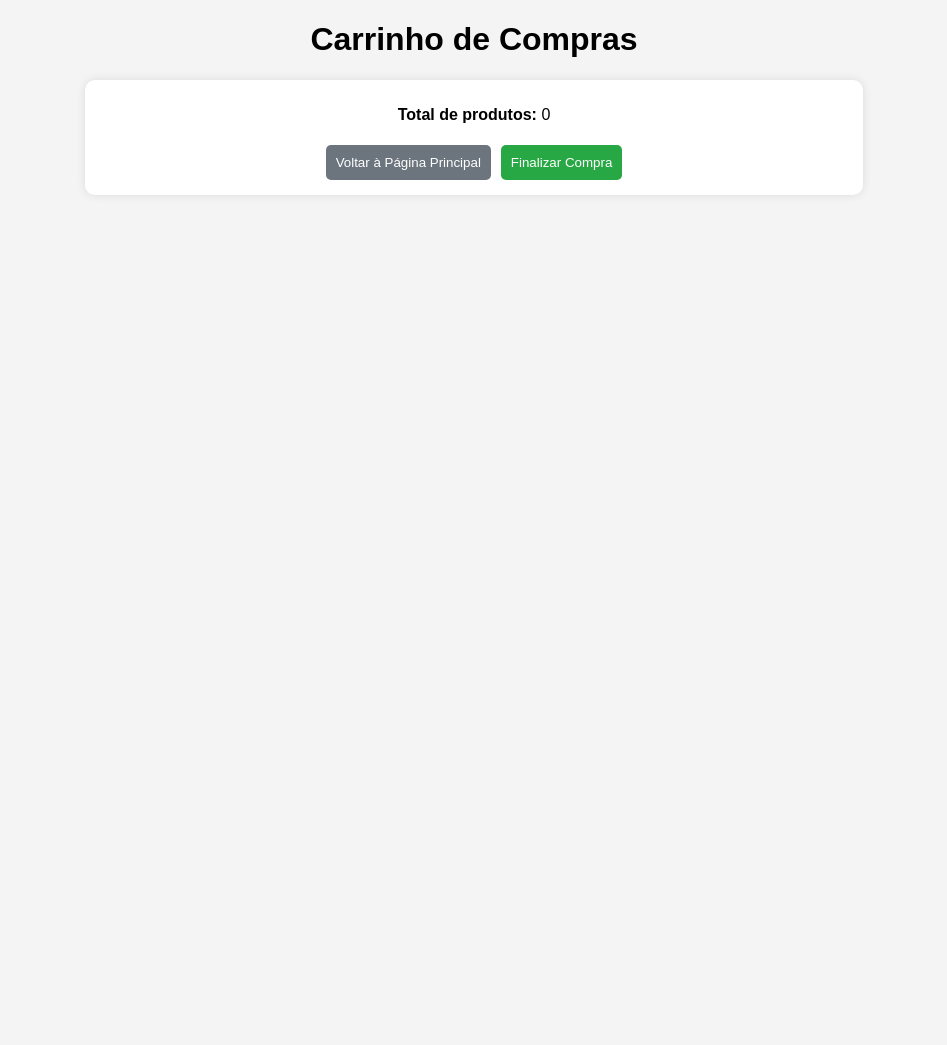
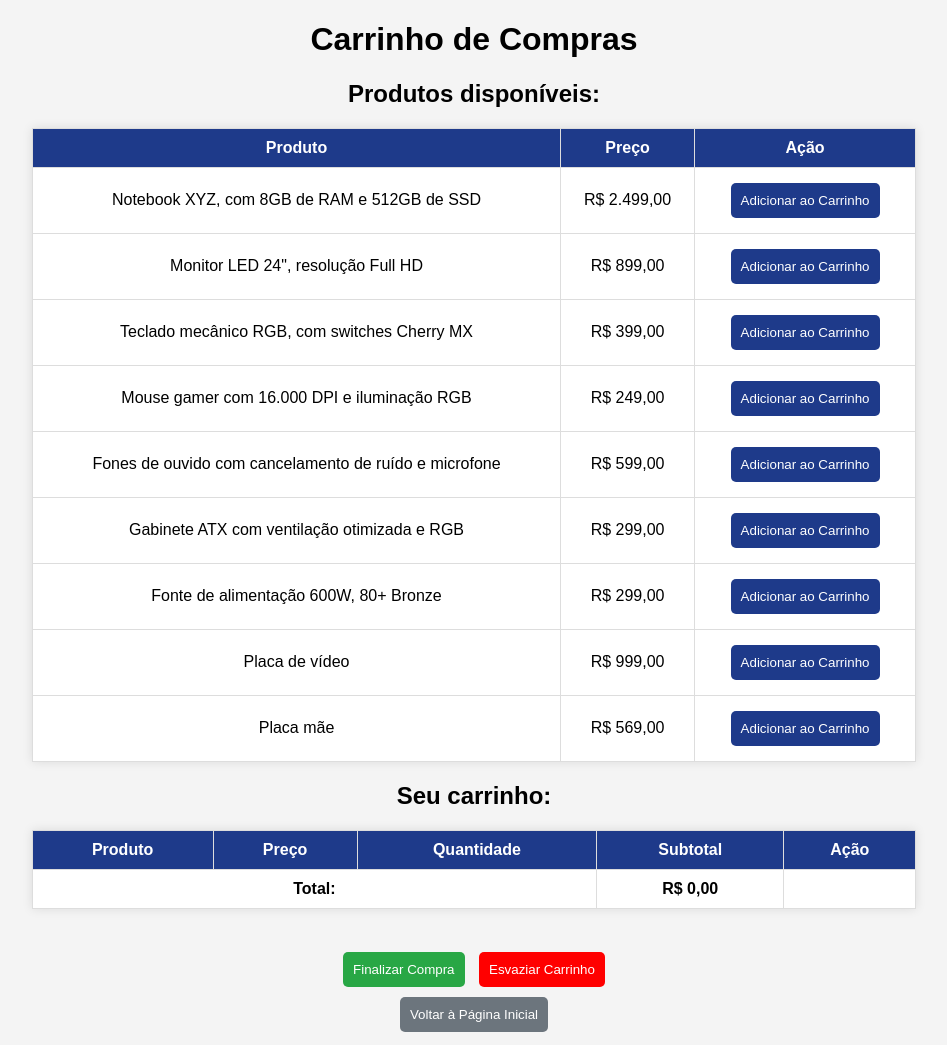
Before and after one commit to Devwjr/Ecommerce-php, a PHP site: page /carrinho.php in a window 1280 px wide. Shown: the whole page, without its empty margins (166-1113 px from the left). Before the commit the page ends 180 px from the top, so only its background shows below. Run offline with PHP 8.4, Linux system fonts and the light colour scheme; the visitor is signed in with stand-in values (Sample User, id 1); data that the repository does not hold is empty.

Commit message:
segundo  commit

```diff
--- a/carrinho.php
+++ b/carrinho.php
@@ -1,24 +1,53 @@
 <?php
 session_start();
 
-if (isset($_GET['carregar'])) {
-    if (empty($_SESSION['carrinho'])) {
-        echo '<p>Carrinho vazio!</p>';
+// Lista de produtos disponíveis
+$produtos = [
+    1 => ['nome' => 'Notebook XYZ, com 8GB de RAM e 512GB de SSD', 'preco' => 2499.00],
+    2 => ['nome' => 'Monitor LED 24", resolução Full HD', 'preco' => 899.00],
+    3 => ['nome' => 'Teclado mecânico RGB, com switches Cherry MX', 'preco' => 399.00],
+    4 => ['nome' => 'Mouse gamer com 16.000 DPI e iluminação RGB', 'preco' => 249.00],
+    5 => ['nome' => 'Fones de ouvido com cancelamento de ruído e microfone', 'preco' => 599.00],
+    6 => ['nome' => 'Gabinete ATX com ventilação otimizada e RGB', 'preco' => 299.00],
+    7 => ['nome' => 'Fonte de alimentação 600W, 80+ Bronze', 'preco' => 299.00],
+    8 => ['nome' => 'Placa de vídeo', 'preco' => 999.00],
+    9 => ['nome' => 'Placa mãe', 'preco' => 569.00],
+];
+
+// Inicia o carrinho na sessão, se não existir
+if (!isset($_SESSION['carrinho'])) {
+    $_SESSION['carrinho'] = [];
+}
+
+// Adicionar produto ao carrinho
+if (isset($_GET['adicionar']) && isset($produtos[$_GET['adicionar']])) {
+    $produto_id = $_GET['adicionar'];
+
+    if (isset($_SESSION['carrinho'][$produto_id])) {
+        $_SESSION['carrinho'][$produto_id]['quantidade'] += 1;
     } else {
-        $total = 0;
+        $_SESSION['carrinho'][$produto_id] = [
+            'nome' => $produtos[$produto_id]['nome'],
+            'preco' => $produtos[$produto_id]['preco'],
+            'quantidade' => 1
+        ];
+    }
 
-        echo "<ul>";
-        foreach ($_SESSION['carrinho'] as $produto_id => $quantidade) {
-            echo "<li>Produto ID: $produto_id | Quantidade: $quantidade</li>";
-            $total += $quantidade; // Soma total de itens
-        }
-        echo "</ul>";
+    header("Location: carrinho.php");
+    exit;
+}
 
-        echo "<p><strong>Total de produtos:</strong> $total</p>";
+// Excluir item do carrinho
+if (isset($_GET['remover']) && isset($_SESSION['carrinho'][$_GET['remover']])) {
+    unset($_SESSION['carrinho'][$_GET['remover']]);
+    header("Location: carrinho.php");
+    exit;
+}
 
-        echo '<a href="index.php"><button class="btn-voltar">Voltar à Página Principal</button></a>';
-        echo '<button class="btn-finalizar" onclick="finalizarCompra()">Finalizar Compra</button>';
-    }
+// Deletar todos os itens do carrinho
+if (isset($_GET['deletar_tudo'])) {
+    $_SESSION['carrinho'] = [];
+    header("Location: carrinho.php");
     exit;
 }
 ?>
@@ -35,15 +64,20 @@
             background-color: #f4f4f4;
             text-align: center;
         }
-        #carrinho {
-            margin-top: 20px;
+        table {
+            width: 70%;
+            margin: 20px auto;
+            border-collapse: collapse;
+            background: white;
+            box-shadow: 0 0 10px rgba(0, 0, 0, 0.1);
+        }
+        th, td {
             padding: 10px;
-            background: white;
-            border-radius: 10px;
-            width: 60%;
-            margin-left: auto;
-            margin-right: auto;
-            box-shadow: 0 0 10px rgba(0, 0, 0, 0.1);
+            border: 1px solid #ddd;
+        }
+        th {
+            background-color: #1e3a8a;
+            color: white;
         }
         button {
             background-color: #1e3a8a;
@@ -69,25 +103,78 @@
         .btn-finalizar:hover {
             background-color: #218838;
         }
+        .btn-deletar {
+            background-color: red;
+        }
+        .btn-deletar:hover {
+            background-color: darkred;
+        }
+        .delete-item {
+            color: red;
+            font-weight: bold;
+            text-decoration: none;
+        }
     </style>
-    <script>
-        function carregarCarrinho() {
-            fetch("carrinho.php?carregar=1")
-                .then(response => response.text())
-                .then(data => document.getElementById("carrinho").innerHTML = data);
-        }
-
-        function finalizarCompra() {
-            window.location.href = "checkout.php"; // Redireciona para o checkout
-        }
-
-        window.onload = carregarCarrinho;
-    </script>
 </head>
 <body>
 
 <h1>Carrinho de Compras</h1>
-<div id="carrinho"></div>
+
+<h2>Produtos disponíveis:</h2>
+<table>
+    <tr>
+        <th>Produto</th>
+        <th>Preço</th>
+        <th>Ação</th>
+    </tr>
+    <?php foreach ($produtos as $id => $produto): ?>
+        <tr>
+            <td><?= $produto['nome']; ?></td>
+            <td>R$ <?= number_format($produto['preco'], 2, ',', '.'); ?></td>
+            <td><a href="carrinho.php?adicionar=<?= $id; ?>"><button>Adicionar ao Carrinho</button></a></td>
+        </tr>
+    <?php endforeach; ?>
+</table>
+
+<h2>Seu carrinho:</h2>
+<?php if (empty($_SESSION['carrinho'])): ?>
+    <p>Carrinho vazio!</p>
+<?php else: ?>
+    <table>
+        <tr>
+            <th>Produto</th>
+            <th>Preço</th>
+            <th>Quantidade</th>
+            <th>Subtotal</th>
+            <th>Ação</th>
+        </tr>
+        <?php
+        $total = 0;
+        foreach ($_SESSION['carrinho'] as $id => $produto):
+            $subtotal = $produto['preco'] * $produto['quantidade'];
+            $total += $subtotal;
+        ?>
+            <tr>
+                <td><?= $produto['nome']; ?></td>
+                <td>R$ <?= number_format($produto['preco'], 2, ',', '.'); ?></td>
+                <td><?= $produto['quantidade']; ?></td>
+                <td>R$ <?= number_format($subtotal, 2, ',', '.'); ?></td>
+                <td><a href="carrinho.php?remover=<?= $id; ?>" class="delete-item">❌</a></td>
+            </tr>
+        <?php endforeach; ?>
+        <tr>
+            <td colspan="3"><strong>Total:</strong></td>
+            <td><strong>R$ <?= number_format($total, 2, ',', '.'); ?></strong></td>
+            <td></td>
+        </tr>
+    </table>
+    <br>
+    <button class="btn-finalizar" onclick="window.location.href='checkout.php'">Finalizar Compra</button>
+    <a href="carrinho.php?deletar_tudo"><button class="btn-deletar">Esvaziar Carrinho</button></a>
+<?php endif; ?>
+
+<br>
+<a href="index.php"><button class="btn-voltar">Voltar à Página Inicial</button></a>
 
 </body>
 </html>
--- /dev/null
+++ b/config.php
@@ -0,0 +1,3 @@
+<?php
+define("MP_ACCESS_TOKEN", "SUA_ACCESS_TOKEN_AQUI");
+?>
```
Also changed, not shown: checkout.php (+13 -8 lines), index.php (+37 -18 lines), login.php (+4 -4 lines), processar_pagamento.php (added, +15 -0 lines), registro.php (+24 -8 lines), dashboard.php (deleted).
